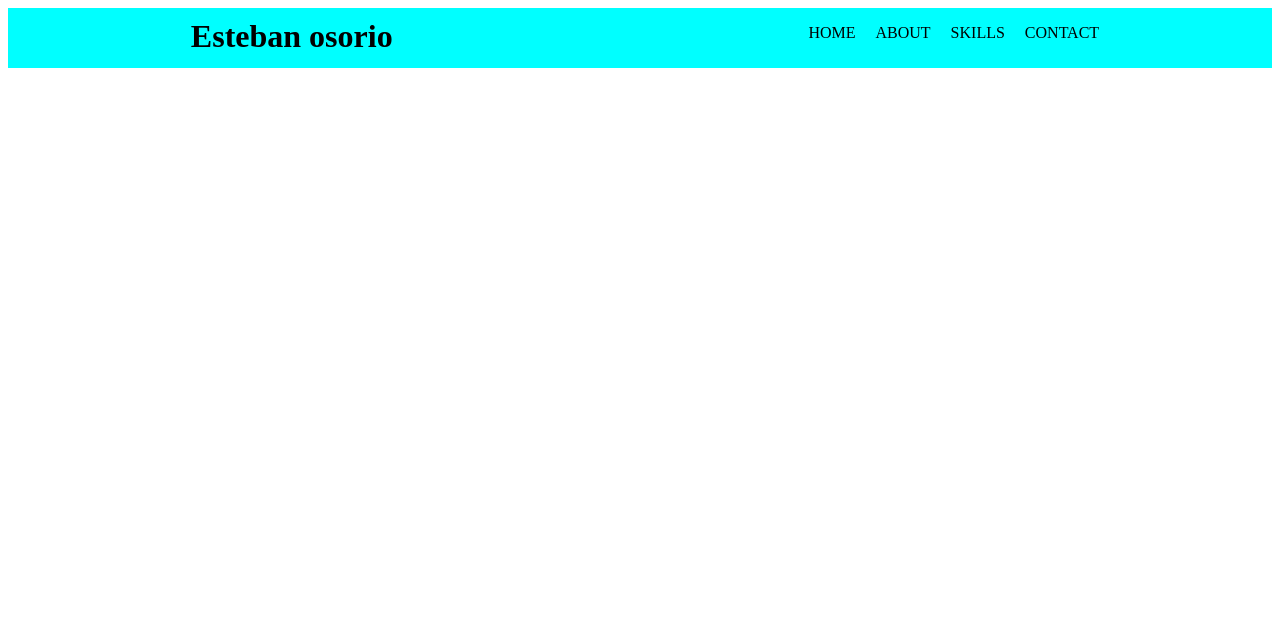
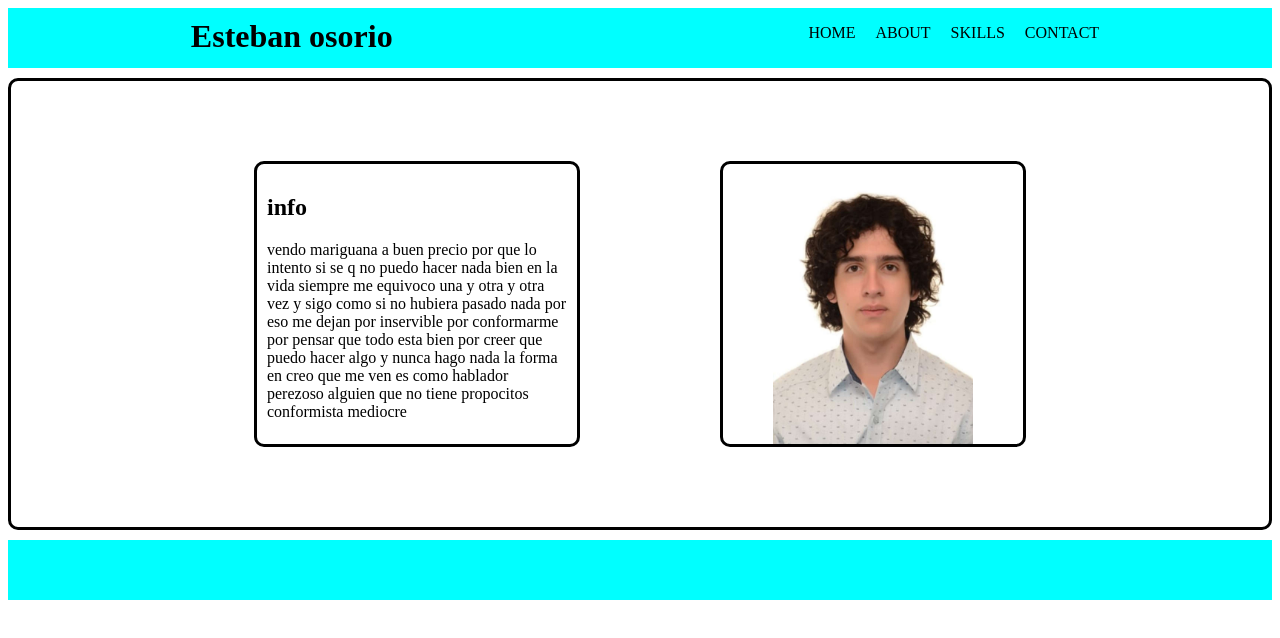
Before and after one commit to osorio99/PortafolioOso, a React (Vite) app: page / in a window 1280 px wide. Shown: the top 638 px of the page. Built offline with nearby package versions, Linux system fonts and the light colour scheme.

Commit message:
create main,section,footer

```diff
--- a/package.json
+++ b/package.json
@@ -24,6 +24,6 @@
     "eslint-plugin-react-hooks": "^5.1.0",
     "eslint-plugin-react-refresh": "^0.4.19",
     "globals": "^15.15.0",
-    "vite": "^6.2.0"
+    "vite": "^6.2.1"
   }
 }
--- a/src/App.css
+++ b/src/App.css
@@ -0,0 +1,43 @@
+main {
+    width: 100%;
+    display: flex;
+}
+
+
+.contain {
+    width: 100%;
+    padding: 10px;
+    border-radius: 10px;
+    border-color: black;
+    border: solid;
+    display: flex;
+    align-items: center;
+    justify-content: center;
+    margin: 10px 0 10px 0;
+
+}
+.box1{
+    width: 300px;
+    height: 260px;
+    padding: 10px;
+    border-radius: 10px;
+    border-color: black;
+    border: solid;
+    margin: 70px;
+}
+
+.box2{
+    width: 300px;
+
+    border-radius: 10px;
+    border-color: black;
+    border: solid;
+    align-items: center;
+    display: flex;
+    justify-content: center;
+    margin: 70px;
+}
+.box2 img {
+    width: 200px;
+    height: 280px;
+}
--- a/src/App.jsx
+++ b/src/App.jsx
@@ -1,10 +1,28 @@
 import React from 'react'
-import Header from './assets/layauts/Header/Header'
-
+import Header from './layauts/Header/Header'
+import img from "/src/assets/images/photo.jpg"
+import Footer from './layauts/Footer/Footer'
+import "./App.css"
 const App = () => {
   return (
     <>
     <Header/>
+
+      <main>
+          <section className='contain'>
+            <div className='box1'>
+              <h2>info</h2>
+            <p>vendo mariguana a buen precio
+              por que lo intento si se q no puedo hacer nada bien en la vida siempre me equivoco una y otra y otra vez y sigo como si no hubiera pasado nada por eso me dejan por inservible por conformarme por pensar que todo esta bien por creer que puedo hacer algo y nunca hago nada la forma en creo que me ven es como hablador perezoso alguien que no tiene propocitos conformista mediocre
+            </p>
+            </div>
+            <div className='box2'>
+            <img src={img} alt="photo" className='img'/>
+            </div>
+          </section>
+          </main>
+
+          <Footer/>
     </>
   )
 }
--- a/src/assets/layauts/Header/Header.css
+++ b/src/layauts/Footer/Footer.css
@@ -1,12 +1,7 @@
-.header {
+footer{
     width: 100%;
     height: 60px;
     background-color: aqua;
     display: flex;
     justify-content: space-around;
-
 }
-
-h1{
-    margin: 10px;
-}
--- /dev/null
+++ b/src/layauts/Footer/Footer.jsx
@@ -0,0 +1,13 @@
+import React from 'react'
+import "./Footer.css"
+const Footer = () => {
+  return (
+    <footer>
+        <nav>
+
+        </nav>
+    </footer>
+  )
+}
+
+export default Footer
--- /dev/null
+++ b/src/layauts/Header/Header.css
@@ -0,0 +1,18 @@
+.header {
+    width: 100%;
+    height: 60px;
+    background-color: aqua;
+    display: flex;
+    justify-content: space-around;
+
+}
+
+h1{
+    margin: 10px;
+}
+
+
+main{
+    width: 100%;
+
+}
--- a/src/assets/layauts/Header/Header.jsx
+++ b/src/layauts/Header/Header.jsx
@@ -1,16 +1,18 @@
 import React from 'react'
 import "./Header.css"
+//import img from "../../images/photo.jpg"
 import Navbar from '../Navbar/Navbar'
 const Header = () => {
   return (
 
-
+      <>
         <header className='header'>
             <h1>Esteban osorio</h1>
            <Navbar/>
         </header>
 
 
+      </>
 
   )
 }
```
Also changed, not shown: src/assets/images/photo.jpg (added), src/layauts/Navbar/Navbar.css (renamed from src/assets/layauts/Navbar/Navbar.css), src/layauts/Navbar/Navbar.jsx (renamed from src/assets/layauts/Navbar/Navbar.jsx), src/pages/About/About.jsx (renamed from src/assets/pages/About/About.jsx), 1 other file (tests, documents, lock files or other folders).
